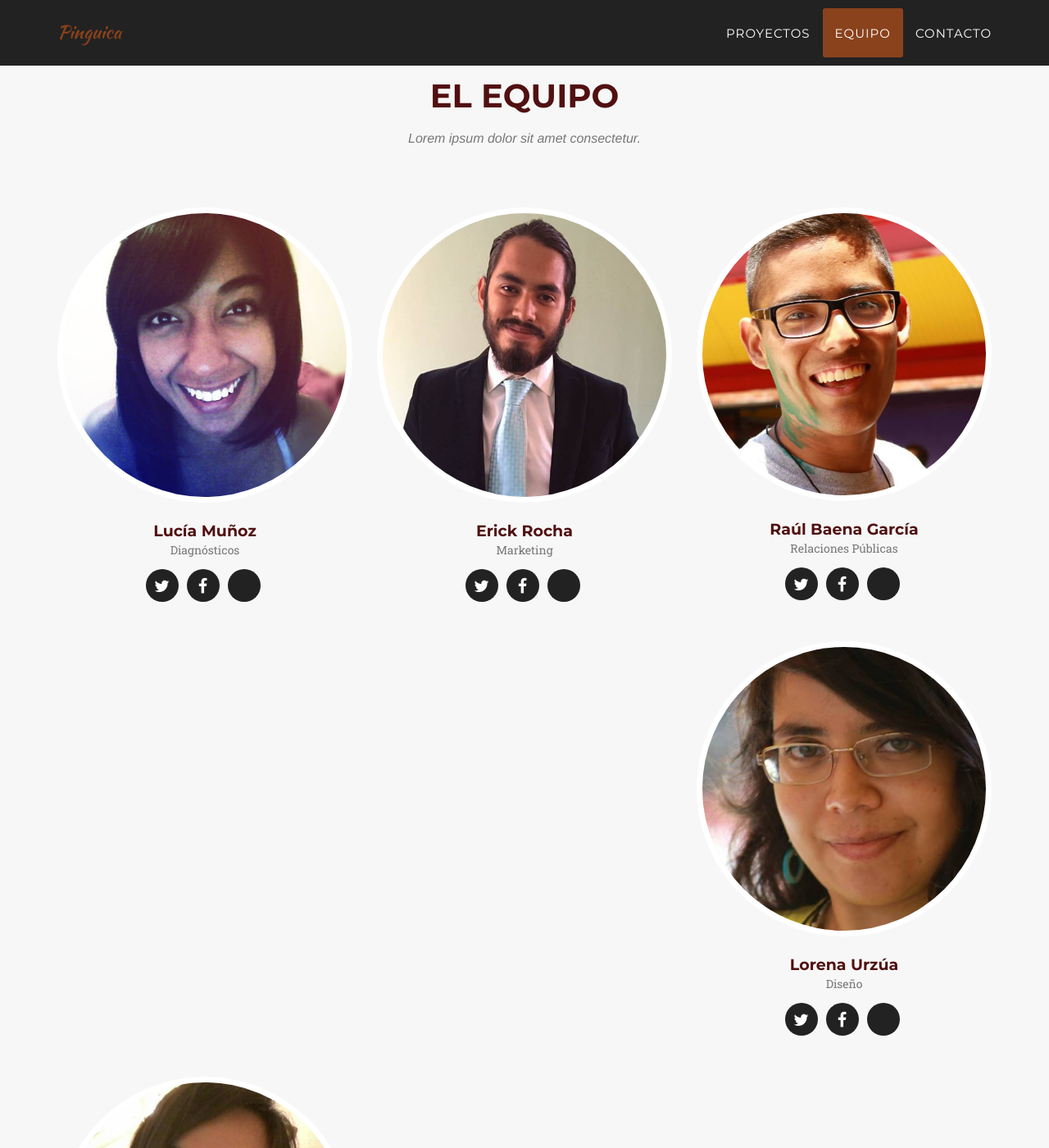
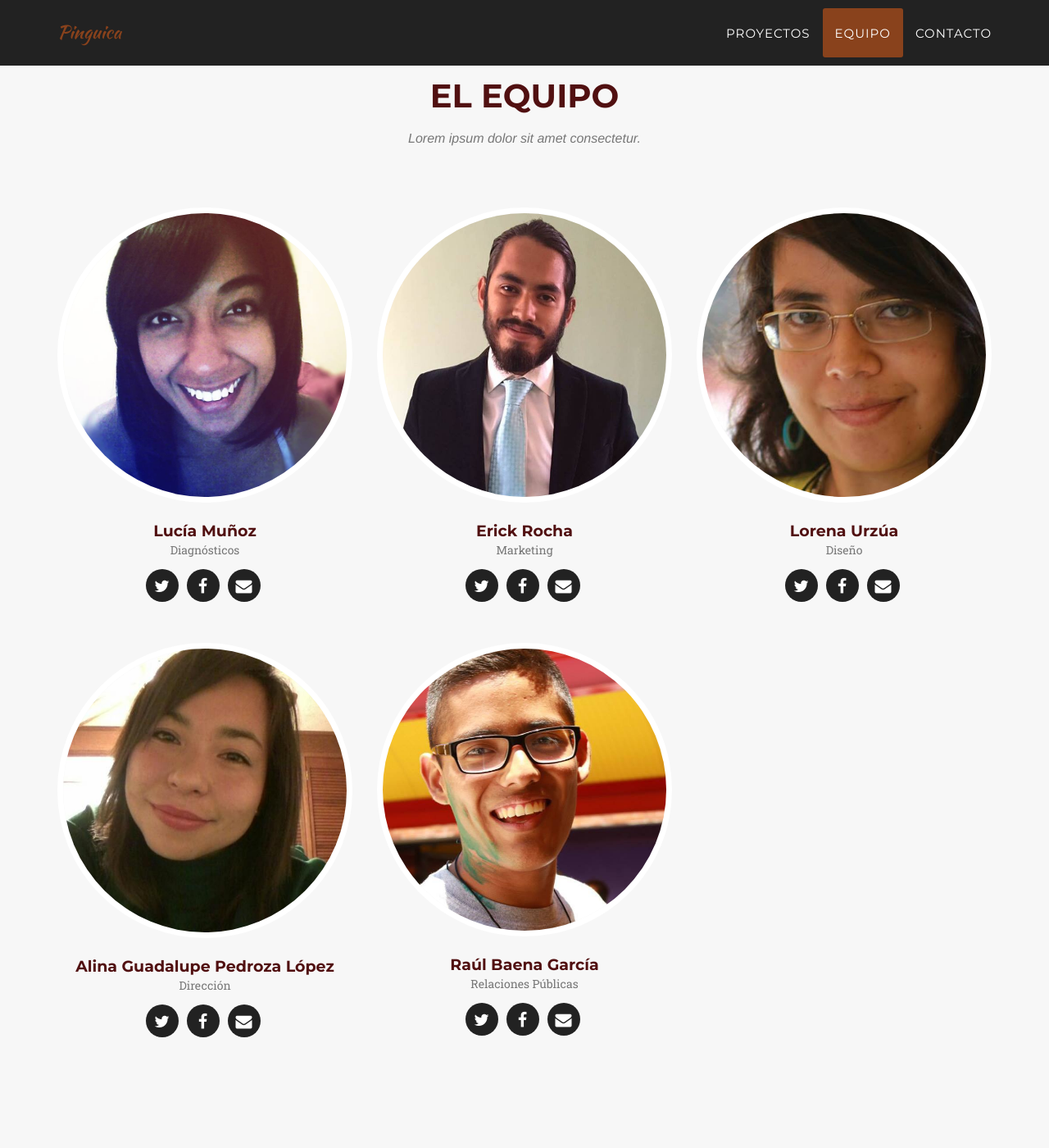
Before and after one commit to abcsds/Pinguica, a Jekyll site: the page built from index.html, in a window 1280 px wide and 1400 px high, scrolled down 1685 px. Shown: the whole window at 82% size. Built offline with Jekyll 4.4.1, drawn with Linux system fonts in a browser that asks for light colours; some web fonts are replaced; some of the changed text lies outside the part shown.

Commit message:
Update team looks

```diff
--- a/_config.yml
+++ b/_config.yml
@@ -37,17 +37,6 @@ people:
     - title: email
       url: abc.erick777@gmail.com
 
-- name: Raúl Baena García
-  pic: raul
-  position: Relaciones Públicas
-  social:
-    - title: twitter
-      url: #
-    - title: facebook
-      url: https://www.facebook.com/raul.baenagarcia
-    - title: email
-      url: raul.baena.g@gmail.com
-
 - name: Lorena Urzúa
   pic: lore
   position: Diseño
@@ -70,6 +59,17 @@ people:
     - title: email
       url: alinagpe@gmail.com
 
+- name: Raúl Baena García
+  pic: raul
+  position: Relaciones Públicas
+  social:
+    - title: twitter
+      url: #
+    - title: facebook
+      url: https://www.facebook.com/raul.baenagarcia
+    - title: email
+      url: raul.baena.g@gmail.com
+
 # Social networks usernames (many more available: google-plus, flickr, dribbble, pinterest, instagram, tumblr, linkedin, etc.)
 social:
   # - title: twitter
--- a/_includes/css/agency.css
+++ b/_includes/css/agency.css
@@ -322,7 +322,8 @@ header .intro-text .intro-heading {
 }
 
 section {
-    padding: 100px 0;
+    padding: 10px 0;
+    margin: 0 0;
 }
 
 section h2.section-heading {
--- a/_includes/team.html
+++ b/_includes/team.html
@@ -16,7 +16,11 @@
                         <p class="text-muted">{{ member.position }}</p>
                         <ul class="list-inline social-buttons">
                             {% for network in member.social %}
-                            <li><a href="{{ network.url }}"><i class="fa fa-{{ network.title }}"></i></a>
+                                {% if network.title == 'email'%}
+                                <li><a href="mailto:{{ network.url }}"><i class="fa fa-envelope"></i></a>
+                                {% else %}
+                                <li><a href="{{ network.url }}"><i class="fa fa-{{ network.title }}"></i></a>
+                                {% endif %}
                             {% endfor %}
 
                         </ul>
@@ -24,10 +28,5 @@
                 </div>
                 {% endfor %}
             </div>
-            <div class="row">
-                <div class="col-lg-8 col-lg-offset-2 text-center">
-                    <p class="large text-muted">Lorem ipsum dolor sit amet, consectetur adipisicing elit. Aut eaque, laboriosam veritatis, quos non quis ad perspiciatis, totam corporis ea, alias ut unde.</p>
-                </div>
-            </div>
         </div>
     </section>
```
